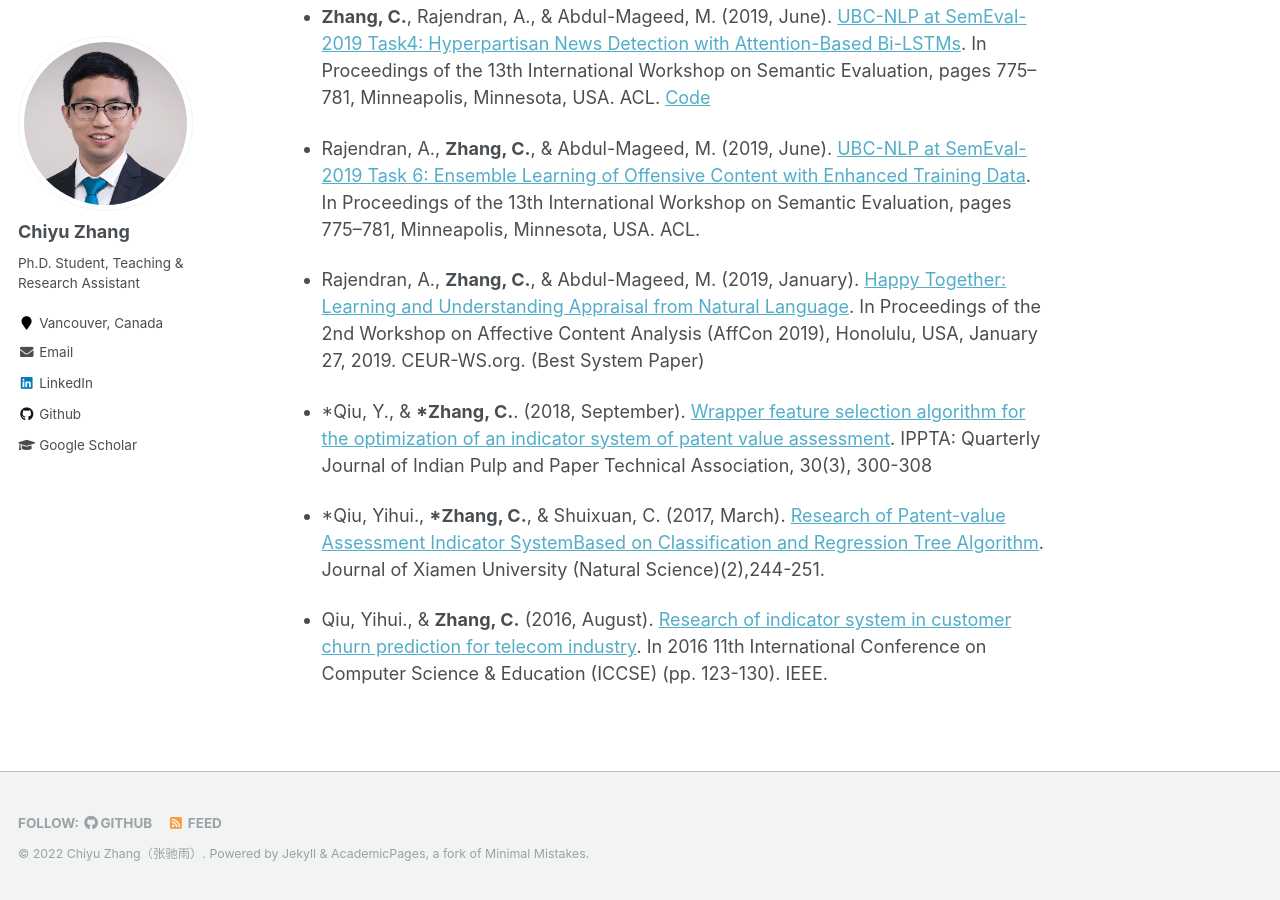
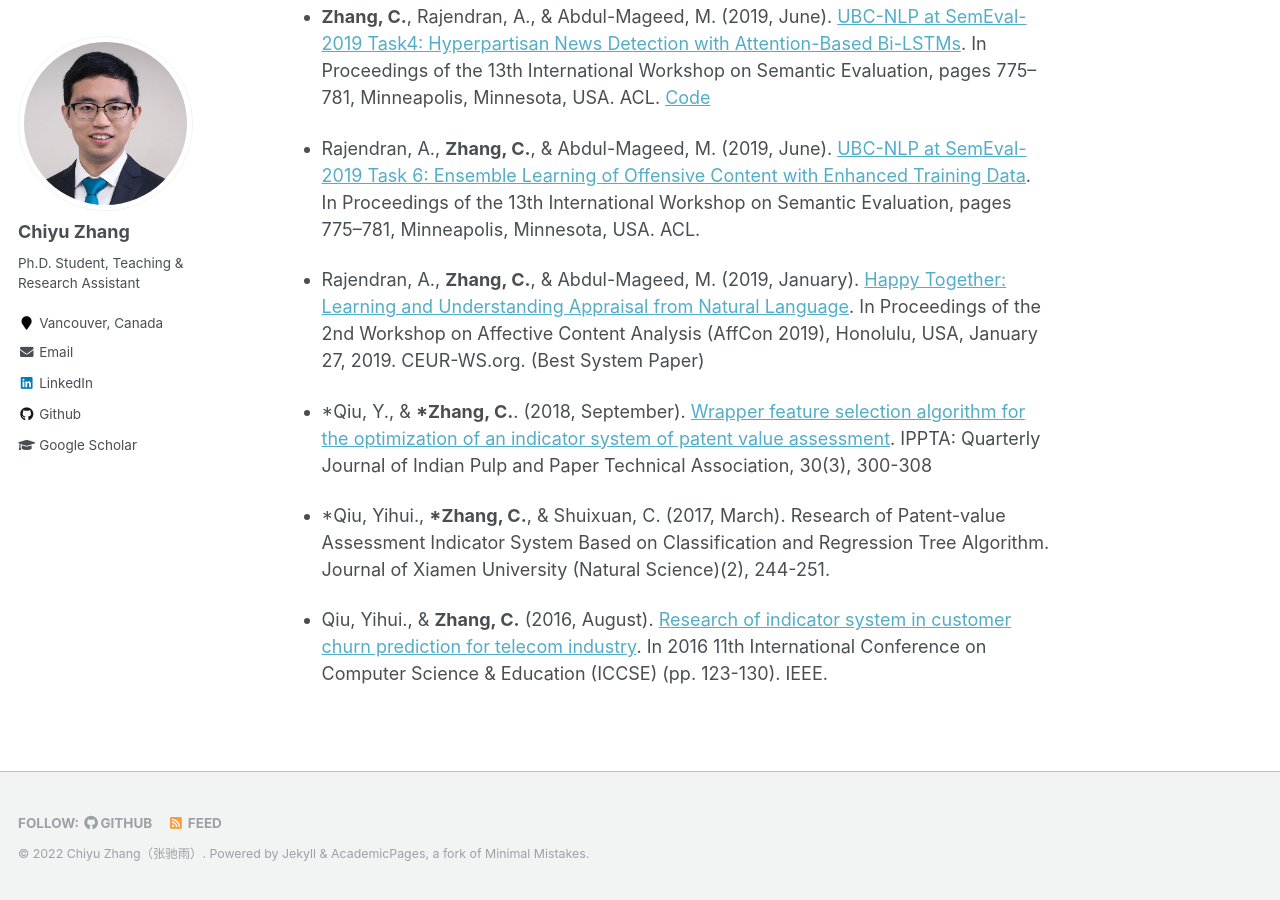
Before and after one commit to chiyuzhang94/chiyuzhang94.github.io, a Jekyll site: the page built from _pages/about.md, in a window 1280 px wide and 900 px high, scrolled down 2171 px. Built offline with Jekyll 4.4.1, drawn with Linux system fonts in a browser that asks for light colours.

Commit message:
update 0604

```diff
--- a/_pages/about.md
+++ b/_pages/about.md
@@ -51,6 +51,6 @@ I obtained my M.Sc degree of Data Science at [Clarkson University](https://www.c
 
 * \*Qiu, Y., & **\*Zhang, C.**. (2018, September). [Wrapper feature selection algorithm for the optimization of an indicator system of patent value assessment](https://arxiv.org/pdf/2001.08371.pdf). IPPTA: Quarterly Journal of Indian Pulp and Paper Technical Association, 30(3), 300-308
 
-* \*Qiu, Yihui., **\*Zhang, C.**, & Shuixuan, C. (2017, March). [Research of Patent-value Assessment Indicator SystemBased on Classification and Regression Tree Algorithm](). Journal of Xiamen University (Natural Science)(2),244-251.
+* \*Qiu, Yihui., **\*Zhang, C.**, & Shuixuan, C. (2017, March). Research of Patent-value Assessment Indicator System Based on Classification and Regression Tree Algorithm. Journal of Xiamen University (Natural Science)(2), 244-251.
 
 * Qiu, Yihui., & **Zhang, C.** (2016, August). [Research of indicator system in customer churn prediction for telecom industry](https://www.researchgate.net/profile/Chiyu-Zhang-4/publication/323686017_Research_of_Indicator_System_in_Customer_Churn_Prediction_for_Telecom_Industry/links/5aa432cf0f7e9badd9a9af22/Research-of-Indicator-System-in-Customer-Churn-Prediction-for-Telecom-Industry.pdf). In 2016 11th International Conference on Computer Science & Education (ICCSE) (pp. 123-130). IEEE.
```
